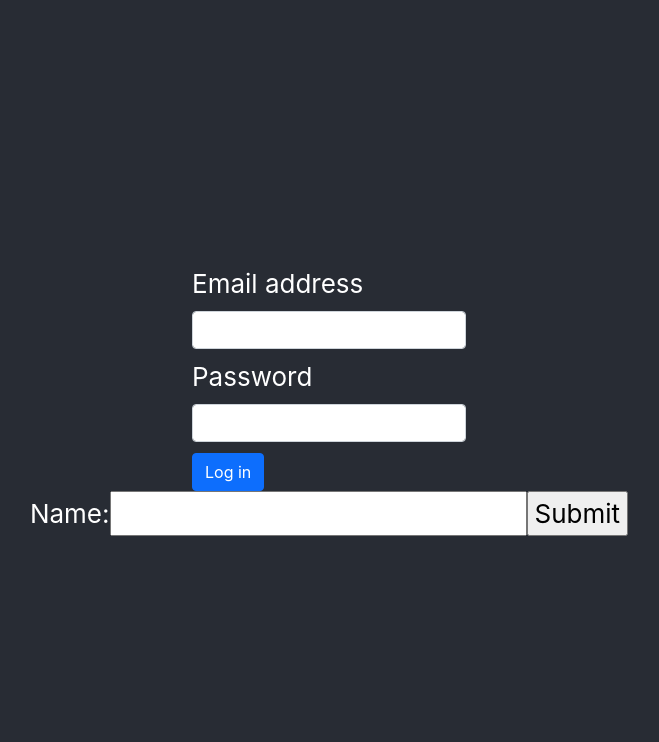
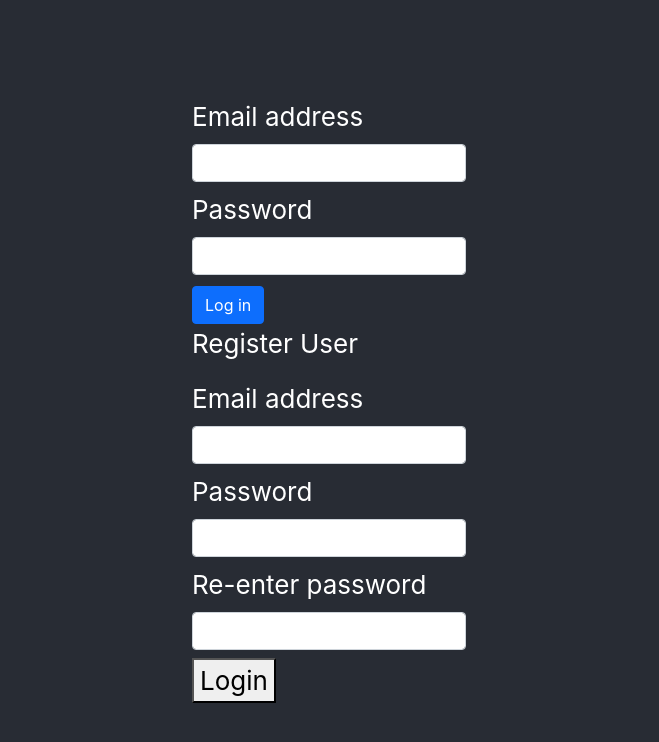
Before and after one commit to apinanyogaratnam/companion-client, a React (Create React App) app: page / in a window 1280 px wide. Shown: the top 742 px of the page, without its empty margins (311-970 px from the left). Built offline with nearby package versions, Linux system fonts and the light colour scheme.

Commit message:
updated register and added new field

```diff
--- a/src/Auth/Fields.js
+++ b/src/Auth/Fields.js
@@ -17,3 +17,12 @@ export function PasswordField(props) {
     </Form.Group>
   );
 }
+
+export function GenericField(props){
+  return (
+    <Form.Group className='mb-2' controlId={props.controlid}>
+      <Form.Label>{props.label_text}</Form.Label>
+      <Form.Control type='text' placeholder=''/>
+    </Form.Group>
+  );
+}
--- a/src/Register.js
+++ b/src/Register.js
@@ -1,14 +1,18 @@
+import Form from 'react-bootstrap/Form';
+import Button from 'react-bootstrap/Button';
+
+import { UsernameField, PasswordField, GenericField } from './Auth/Fields';
+
 const Register = () => {
-
   return(
     <div className= "reg-container">
-      <form>
-        <label>
-          Name:
-          <input type="text" name="name" />
-        </label>
-        <input type="submit" value="Submit" />
-      </form>
+      <p> Register User </p>
+      <Form className = 'reg'>
+        <UsernameField/>
+        <PasswordField/>
+        <GenericField controlid = "ConfirmedPassword" label_text = "Re-enter password" />
+      </Form>
+      <button> Login </button>
     </div>
   );
 }
```
